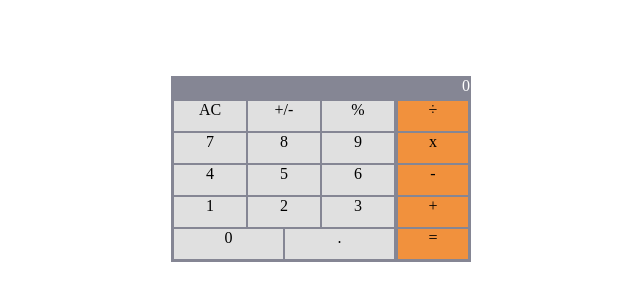
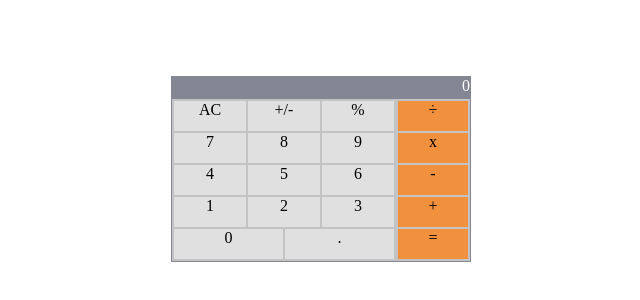
Before and after one commit to arthurborgesdev/math-magicians, a React (Create React App) app: page / in a window 1280 px wide. Shown: the part 182-482 px from the top of the page, without its empty margins (319-959 px from the left). Built offline with nearby package versions, Linux system fonts and the light colour scheme.

Commit message:
Lighten up the color of the borders to improve UX and design

```diff
--- a/src/index.css
+++ b/src/index.css
@@ -20,16 +20,16 @@
   display: flex;
   flex-wrap: wrap;
   background-color: #e0e0e0;
-  border: 1px solid #858694;
+  border: 1px solid #c3c3c3;
 }
 
 .calculator-operators {
   background-color: #f1913d;
-  border: 1px solid #858694;
+  border: 1px solid #c3c3c3;
 }
 
 .keyboard-button {
-  border: 1px solid #858694;
+  border: 1px solid #c3c3c3;
   width: 70px;
   height: 30px;
   flex-grow: 1;
```
